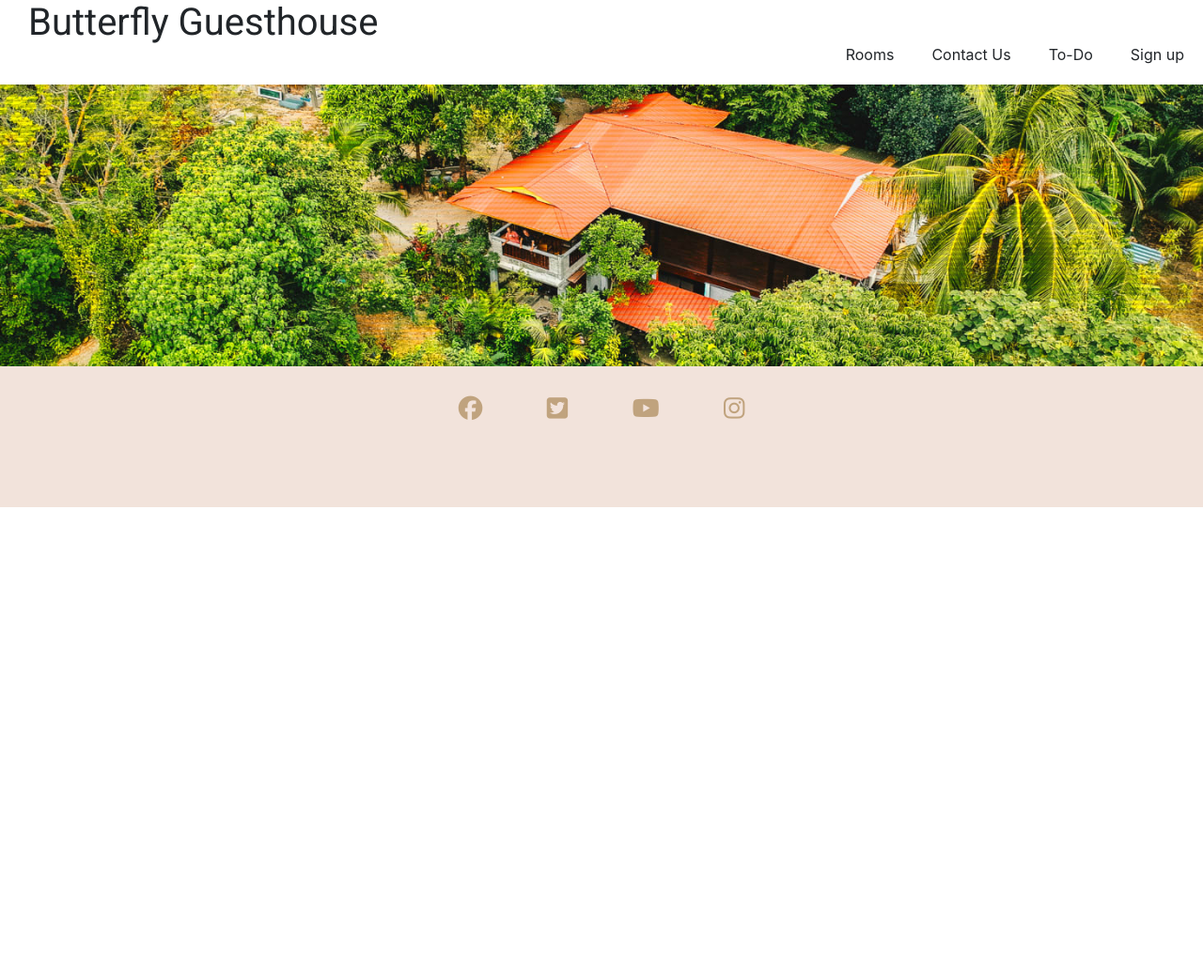
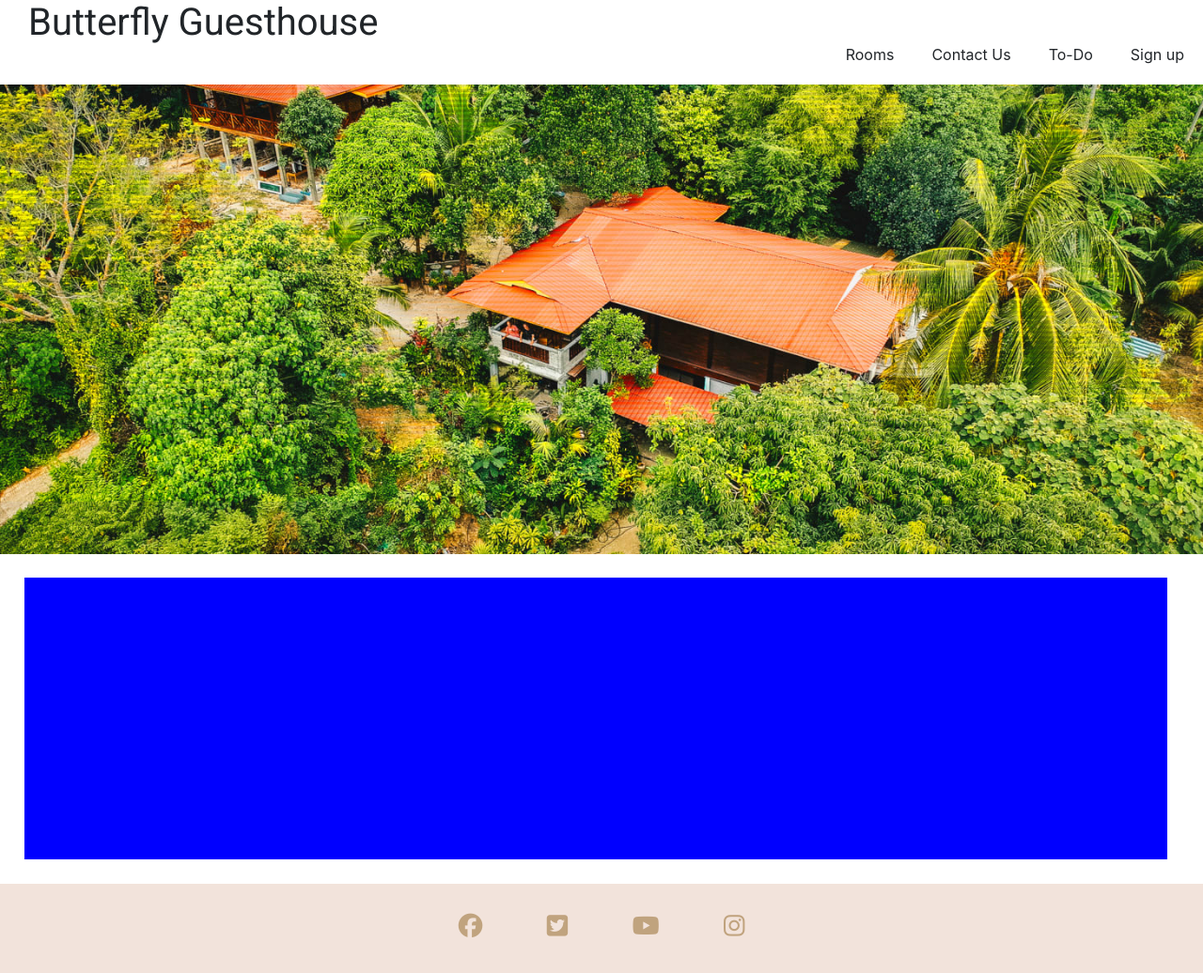
Before and after one commit to DavidJF97/bfguesthouse, a plain HTML site: page index.html in a window 1280 px wide. Shown: the whole page at 94% size. Before the commit the page ends 800 px from the top, so only its background shows below. Drawn offline with nearby package versions, Linux system fonts and the light colour scheme; a web font is replaced by a local one.

Commit message:
Make div for rooms

```diff
--- a/assets/css/style.css
+++ b/assets/css/style.css
@@ -54,18 +54,27 @@ h2, h3 {
 /* hero image */
 
 #hero-outer {
-    min-height: 300px;
+    min-height: 500px;
     width: 100%;
     overflow: hidden;
     position: relative;
 }
 
 #hero-image {
-    min-height: 300px;
+    min-height: 500px;
     width: 100%;
     background: url('../images/droneshot.jpg') no-repeat;
     background-size: cover;
     background-position: center right
+}
+
+/* rooms */
+
+.rooms {
+    margin: 2%;
+    background-color: blue;
+    height: 300px;
+    width: 95%;
 }
 
 /* footer */
--- a/index.html
+++ b/index.html
@@ -28,8 +28,8 @@
         <div id="hero-image"></div>
     </section>
     <section class="rooms">
-        <div id="private"></div>
-        <div id="shared "></div>
+        <div class="room-private"></div>
+        <div class="room-shred"></div>
     </section>
     <footer>
         <!-- social media links -->
```
